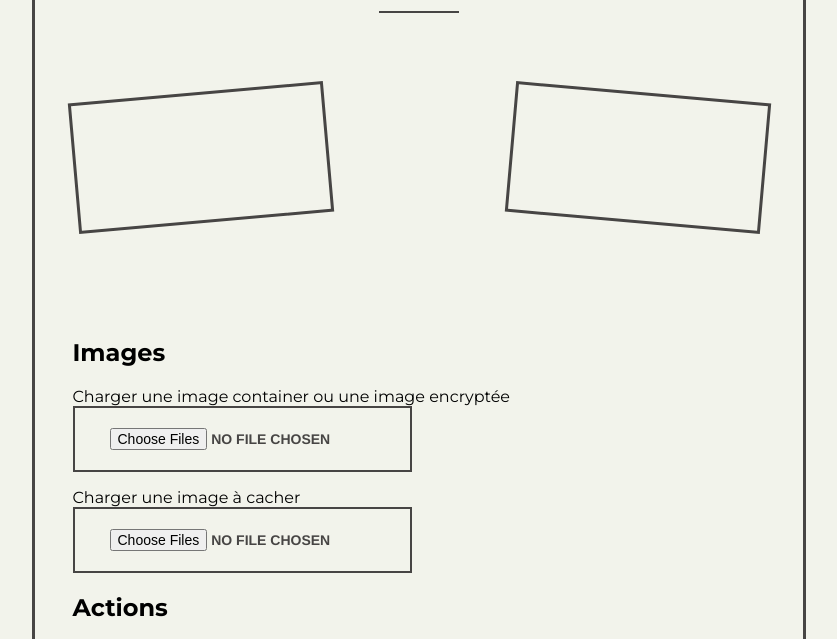
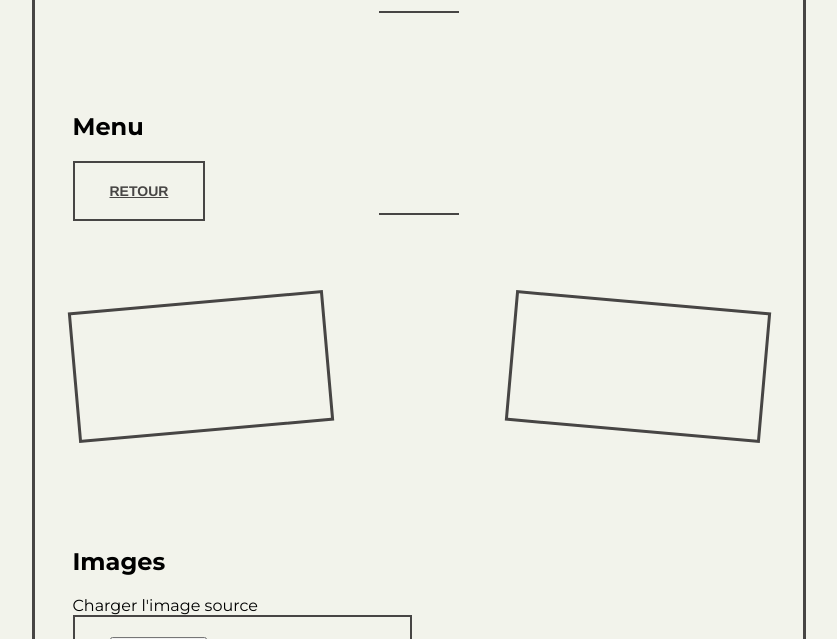
Before and after one commit to Raekh/chiffrement, a plain HTML site: page encrypt.html in a window 1280 px wide. Shown: the part 126-765 px from the top of the page, without its empty margins (221-1058 px from the left). Drawn offline with Linux system fonts and the light colour scheme.

Commit message:
Changed structure

```diff
--- a/encrypt.html
+++ b/encrypt.html
@@ -14,6 +14,14 @@
         <h1>&bull; Stéganographie &bull;</h1>
         <div class="underline"></div>
         <div id="form">
+            <h2>Menu</h2>
+            <a class="form_button" href="./index.html">Retour</a>
+            <div class="underline"></div>
+            <br>
+            <br>
+            <br>
+            <br>
+            <br>
             <div id="canvas">
                 <canvas id="firstCanvas" class="tiltedleft" max-height="250px"></canvas>
                 <canvas id="secondCanvas" class="tiltedright" max-height="250px"></canvas>
@@ -25,7 +33,7 @@
             <br>
             <h2>Images</h2>
             <p>
-                Charger une image container ou une image encryptée<br>
+                Charger l'image source<br>
                 <input type="file" class="form_button" multiple="false" accept="image/*" id="sourceInput" onchange="loadSource()">
             </p>
             <p>
@@ -37,8 +45,7 @@
                 <input type="button" class="form_button" value="Cacher l'image" onclick="encrypt()">
                 <input type="button" class="form_button" value="Reset" onclick="location.reload()" style="float:right">
             </p>
-            <h2>Menu</h2>
-            <a class="form_button" href="./index.html">Retour</a>
+
         </div>
     </div>
 </body>
```
Also changed, not shown: decrypt.html (+9 -2 lines).
